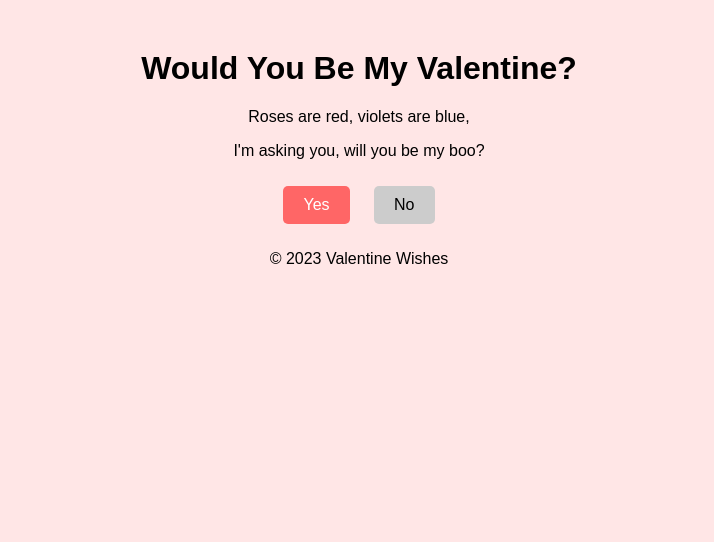
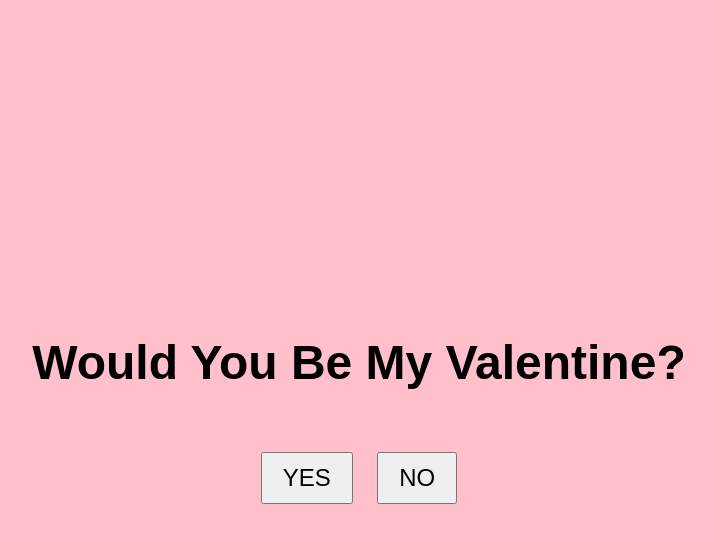
Before and after one commit to RusuAlewandru/valentine-day, a plain HTML site: page valentine-website/src/index.html in a window 1280 px wide. Shown: the whole page, without its empty margins (281-995 px from the left). Drawn offline with Linux system fonts and the light colour scheme.

Commit message:
Update index.html

```diff
--- a/valentine-website/src/index.html
+++ b/valentine-website/src/index.html
@@ -4,26 +4,61 @@
     <meta charset="UTF-8">
     <meta name="viewport" content="width=device-width, initial-scale=1.0">
     <title>Would You Be My Valentine?</title>
-    <link rel="stylesheet" href="css/styles.css">
+    <style>
+        body {
+            display: flex;
+            justify-content: center;
+            align-items: center;
+            height: 100vh;
+            background-color: pink;
+            flex-direction: column;
+            font-family: Arial, sans-serif;
+            text-align: center;
+        }
+        h1 {
+            font-size: 3em;
+        }
+        #buttons {
+            margin-top: 20px;
+        }
+        button {
+            font-size: 1.5em;
+            padding: 10px 20px;
+            margin: 10px;
+            cursor: pointer;
+        }
+        #yesButton {
+            transition: all 0.3s ease;
+        }
+        #message {
+            display: none;
+            font-size: 3em;
+            color: red;
+            margin-top: 20px;
+        }
+    </style>
 </head>
 <body>
-    <header>
-        <h1>Would You Be My Valentine?</h1>
-    </header>
-    <main>
-        <section>
-            <p>Roses are red, violets are blue,</p>
-            <p>I'm asking you, will you be my boo?</p>
-        </section>
-        <section>
-            <button id="yesButton">Yes</button>
-            <button id="noButton">No</button>
-            <div id="responseMessage"></div>
-        </section>
-    </main>
-    <footer>
-        <p>&copy; 2023 Valentine Wishes</p>
-    </footer>
-    <script src="js/scripts.js"></script>
+    <h1>Would You Be My Valentine?</h1>
+    <div id="buttons">
+        <button id="yesButton" onclick="showMessage()">YES</button>
+        <button id="noButton" onclick="enlargeYesButton()">NO</button>
+    </div>
+    <div id="message">I LOVE YOU</div>
+
+    <script>
+        function showMessage() {
+            document.getElementById('message').style.display = 'block';
+            document.getElementById('buttons').style.display = 'none';
+        }
+
+        function enlargeYesButton() {
+            const yesButton = document.getElementById('yesButton');
+            const currentSize = parseFloat(window.getComputedStyle(yesButton).fontSize);
+            yesButton.style.fontSize = (currentSize + 10) + 'px';
+            yesButton.style.padding = (parseFloat(window.getComputedStyle(yesButton).padding) + 5) + 'px ' +
+                                      (parseFloat(window.getComputedStyle(yesButton).paddingRight) + 10) + 'px';
+        }
+    </script>
 </body>
 </html>
```
